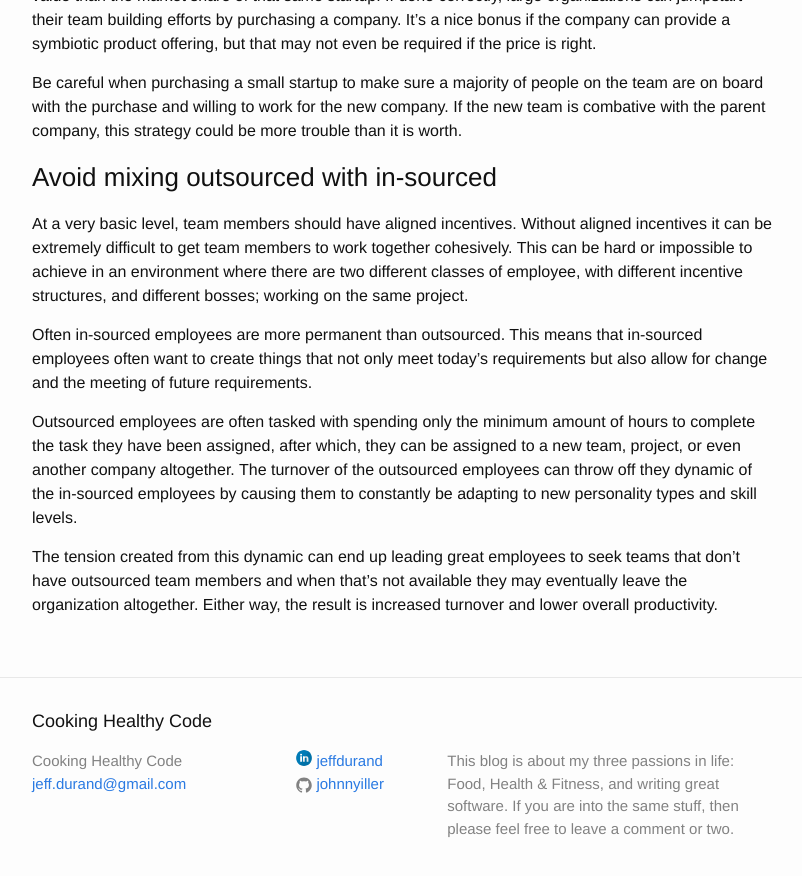
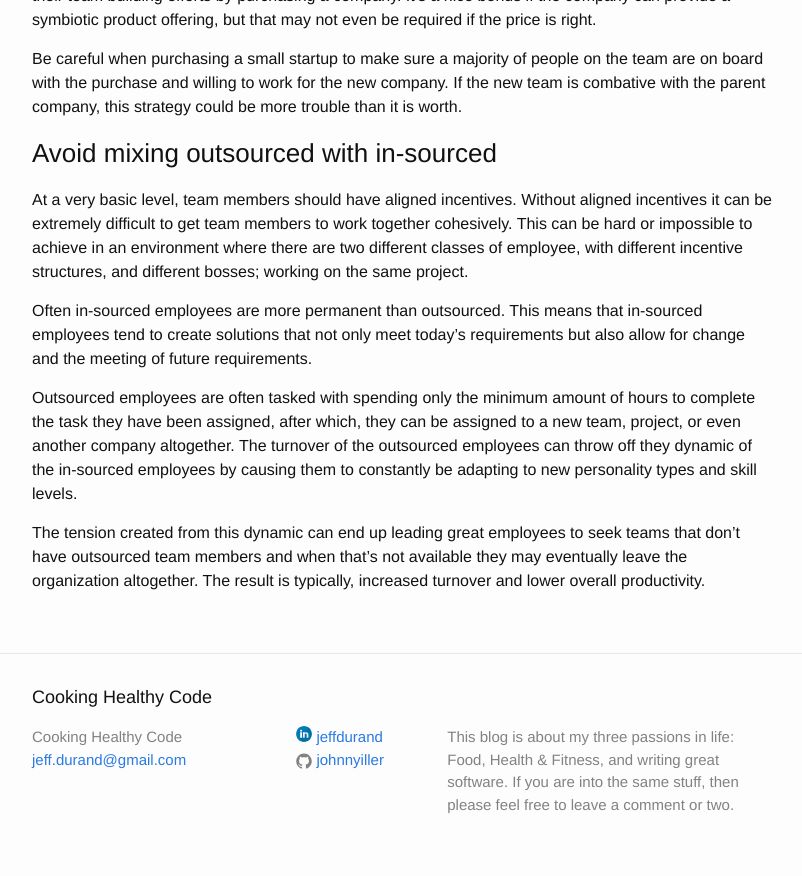
Before and after one commit to johnnyiller/johnnyiller.github.io, a Jekyll site: the page built from _posts/2019-8-9-turnover.markdown, in a window 1280 px wide and 900 px high, scrolled down 7293 px. Shown: the top 876 px of the window, without its empty margins (238-1040 px from the left). Built offline with Jekyll 4.4.1, drawn with Linux system fonts in a browser that asks for light colours; comment, search, counter and statistics services are not loaded; some of the changed text lies outside the part shown.

Commit message:
minor edit

```diff
--- a/_posts/2019-8-9-turnover.markdown
+++ b/_posts/2019-8-9-turnover.markdown
@@ -68,7 +68,7 @@
 
 The notion that managers can add another person and the project will be completed on time, is a hold out from the industrial age.  In the industrial age, adding another worker to a factory production floor would increase output and help fulfill an order that was running late.  In the knowledge economy, this is no longer true, since communication is at the center of all valuable work being done by the team.  Ultimately, when managers add another person, they increase the communication complexity, reset the team dynamic, and thus, slow the overall team production schedule.
 
-My own take on this subject, is that, years of evolution has conditioned humans to view outsiders as inherently less trustworthy than insiders.  Groups that are frequently having to assimilate new members, have to spend enormous amounts of time building trust, which can slow down the workflow and ultimately lead to even the top performers becoming frustrated.  This frustration will likely lead to top individuals leaving the company, which has widely been documented as an high [expense for companies.](https://www.peoplekeep.com/blog/bid/312123/employee-retention-the-real-cost-of-losing-an-employee).
+My own take on this subject, is that, years of evolution has conditioned humans to view outsiders as inherently less trustworthy than insiders.  Groups that are frequently having to assimilate new members, have to spend enormous amounts of time building trust, which can slow down the workflow and ultimately lead to even the top performers becoming frustrated.  This frustration will likely lead to top individuals leaving the company, which has widely been documented as an high [expense for companies](https://www.peoplekeep.com/blog/bid/312123/employee-retention-the-real-cost-of-losing-an-employee).
 
 To restate the core problem simply:
 
@@ -116,8 +116,8 @@
 
 At a very basic level, team members should have aligned incentives.   Without aligned incentives it can be extremely difficult to get team members to work together cohesively.  This can be hard or impossible to achieve in an environment where there are two different classes of employee, with different incentive structures, and different bosses; working on the same project.
 
-Often in-sourced employees are more permanent than outsourced.  This means that in-sourced employees often want to create things that not only meet today's requirements but also allow for change and the meeting of future requirements.
+Often in-sourced employees are more permanent than outsourced.  This means that in-sourced employees tend to create solutions that not only meet today's requirements but also allow for change and the meeting of future requirements.
 
 Outsourced employees are often tasked with spending only the minimum amount of hours to complete the task they have been assigned, after which, they can be assigned to a new team, project, or even another company altogether.  The turnover of the outsourced employees can throw off they dynamic of the in-sourced employees by causing them to constantly be adapting to new personality types and skill levels.
 
-The tension created from this dynamic can end up leading great employees to seek teams that don't have outsourced team members and when that's not available they may eventually leave the organization altogether.  Either way, the result is increased turnover and lower overall productivity.
+The tension created from this dynamic can end up leading great employees to seek teams that don't have outsourced team members and when that's not available they may eventually leave the organization altogether.  The result is typically, increased turnover and lower overall productivity.
```
